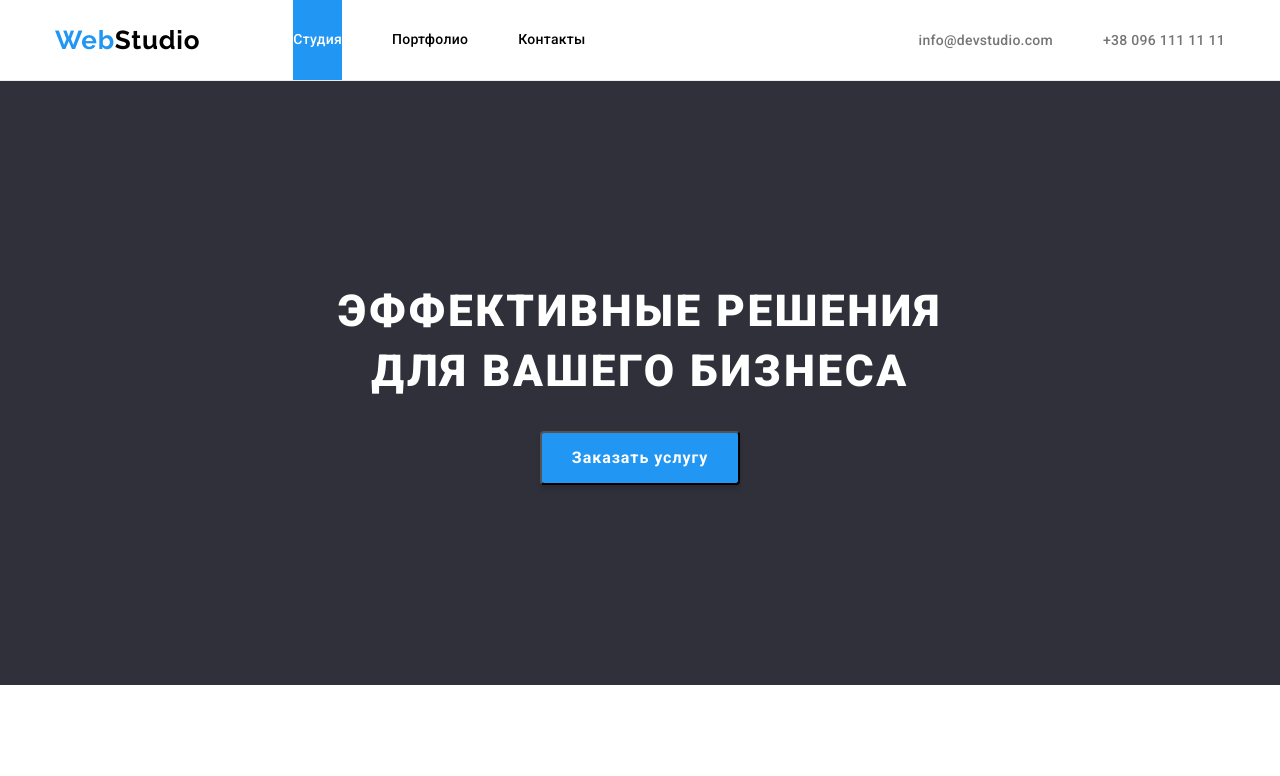
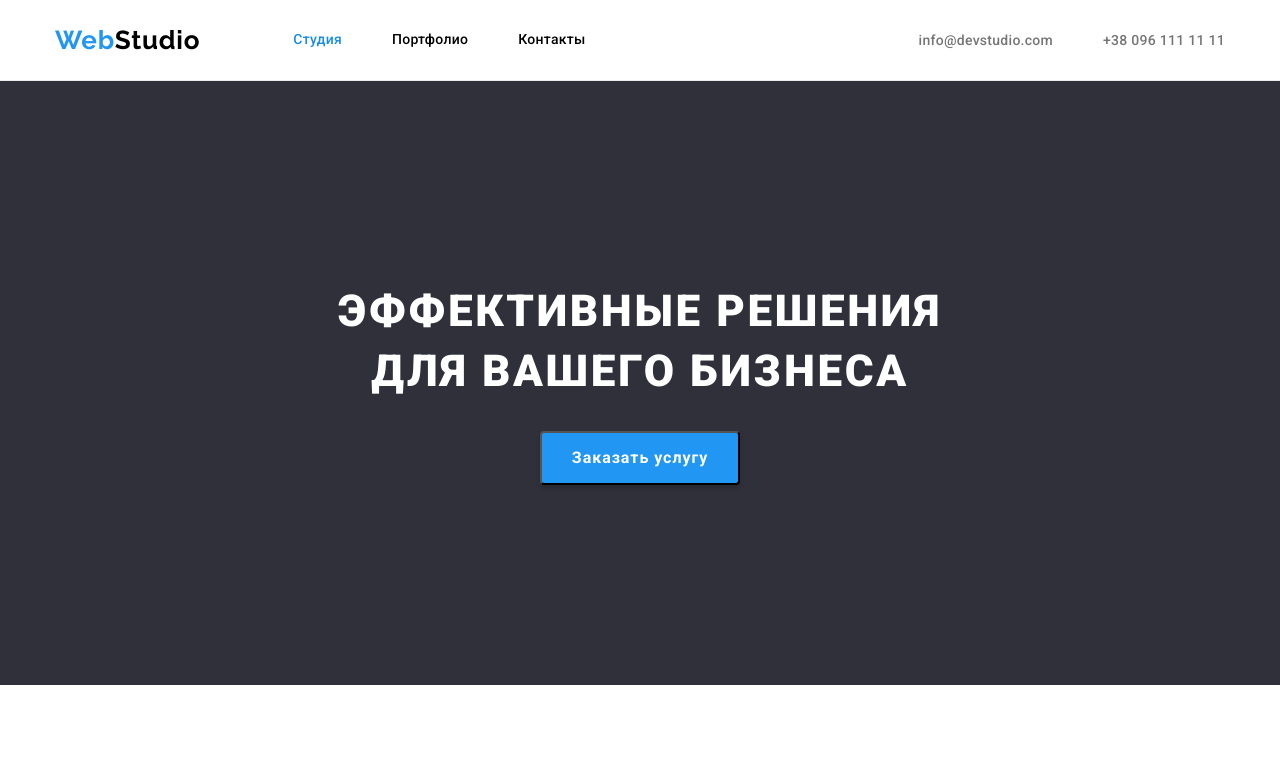
Before and after one commit to ribun15/goit-markup-hw-04, a plain HTML site: page index.html in a window 1280 px wide. In both pictures the pointer is over the link "Студия". Shown: the top 776 px of the page. Drawn offline with nearby package versions, Linux system fonts and the light colour scheme.

Commit message:
fix hover focus effect in navig///

```diff
--- a/css/style.css
+++ b/css/style.css
@@ -108,12 +108,13 @@ ol {
   align-items: center;
 }
 
+
+
+
 .navigation-link:hover,
 .navigation-link:focus {
-  background-color: var(--accent-color);
-  color: var(--primary-white-color);
-}
-
+  color: #188ce8;
+ }
 
 
 .navigation-list-item:not(:last-child),
```
